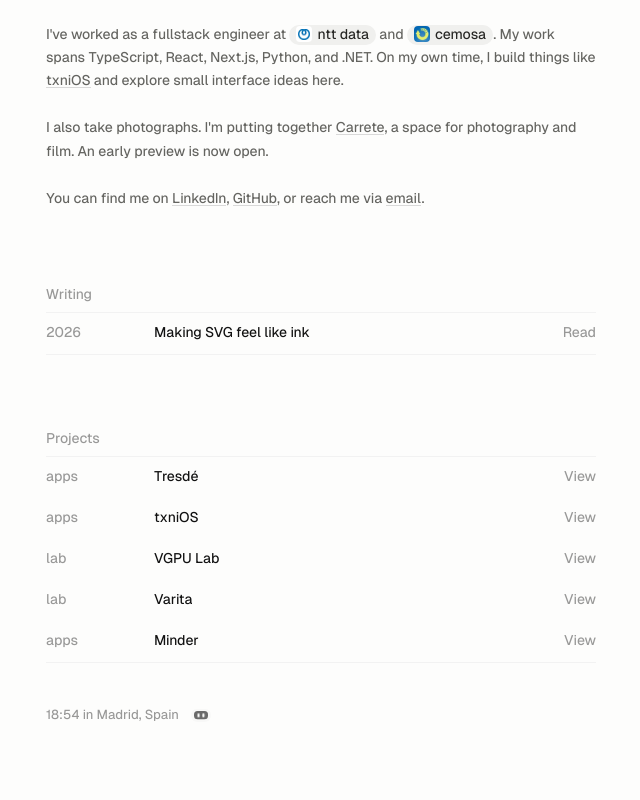
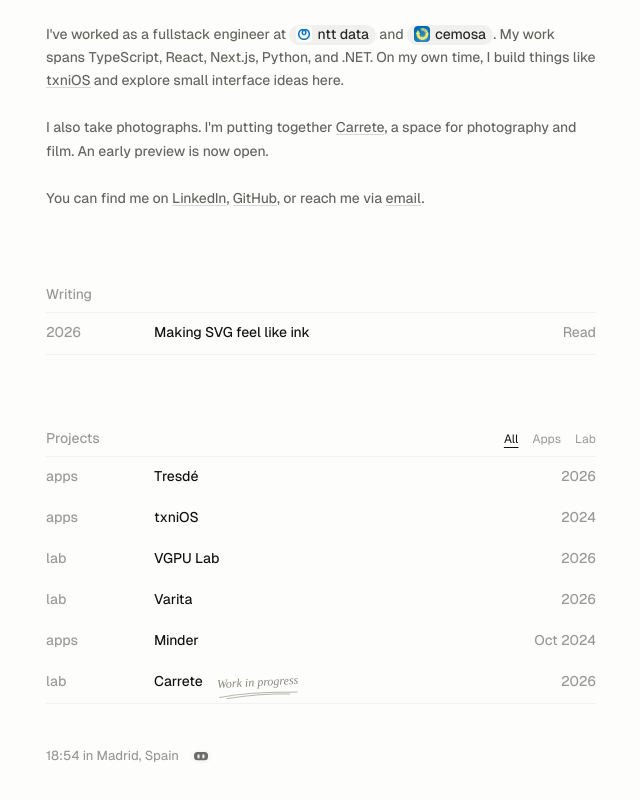
Before and after one commit to txnioh/inicio, a React (Vite) app: page / in a window 1280 px wide. Shown: the part 348-1148 px from the top of the page, without its empty margins (319-959 px from the left). Built offline with nearby package versions, Linux system fonts and the light colour scheme.

Commit message:
Refine Carrete interactions and add project filtering

```diff
--- a/src/app/carrete/Carrete.tsx
+++ b/src/app/carrete/Carrete.tsx
@@ -34,7 +34,6 @@ export default function Carrete() {
   const open = useCallback((index: number) => setSelected(index), []);
   const close = useCallback(() => setSelected(null), []);
   const settled = loaded.length + failed === collection.length;
-  const percentage = collection.length ? Math.round(loaded.length / collection.length * 100) : 100;
   const showIntro = () => {
     setEntered(false);
     setIntroVisible(true);
@@ -114,8 +113,9 @@ export default function Carrete() {
   return <main className={`carrete-page${entered ? ' has-entered' : ''}`} tabIndex={-1}>
     {Object.values(ghostMasks).map(src => <link key={src} rel="preload" as="image" href={src} />)}
     <header className="carrete-header">
-      <div className="carrete-heading" aria-hidden={!entered}>
-        {entered && <><h1>Carrete</h1><span className="carrete-count">{String(loaded.length).padStart(2, '0')}</span></>}
+      <div className="carrete-heading">
+        <h1 className="carrete-title">Carrete</h1>
+        {entered && <span className="carrete-count">{String(loaded.length).padStart(2, '0')}</span>}
       </div>
       <nav className="carrete-header-actions" aria-label="Carrete">
         <button className="minimal-basic-link carrete-text-button" popoverTarget="carrete-settings" aria-haspopup="dialog">Ajustes</button>
@@ -131,15 +131,11 @@ export default function Carrete() {
     {introVisible && <section className="carrete-intro" aria-label="Cargar el carrete" inert={entered}>
       <OrbitLens key={orbitReplay} frames={frames} reducedMotion={reducedMotion} settings={settings} />
       <div className="carrete-intro-center">
-        <h1>Carrete</h1>
-        <div className="carrete-progress" role="progressbar" aria-label="Fotografías y vídeos cargados"
-          aria-valuenow={percentage} aria-valuemin={0} aria-valuemax={100}>
-          <span>{String(percentage).padStart(2, '0')}</span><span className="carrete-percent-sign">%</span>
-        </div>
         <div className="carrete-enter-slot">
-          <button className="minimal-basic-link carrete-text-button carrete-enter"
+          <button className="carrete-text-button carrete-enter"
             disabled={!settled || !loaded.length} onClick={() => setEntered(true)}>
-            Entrar <span aria-hidden="true">↗</span>
+            <span>{settled && loaded.length ? 'Enter' : 'Preparing…'}</span>
+            <span className="carrete-enter-arrow" aria-hidden="true">→</span>
           </button>
         </div>
         {settled && failed > 0 && <div className="carrete-load-error" role="status">
--- a/src/app/carrete/GhostReveal.tsx
+++ b/src/app/carrete/GhostReveal.tsx
@@ -39,18 +39,23 @@ export default function GhostReveal({ children }: { children: ReactNode }) {
   useEffect(() => {
     const element = ref.current!;
     if (typeof IntersectionObserver === 'undefined') { element.dataset.visible = 'true'; return; }
+    let timer: ReturnType<typeof setTimeout> | undefined;
     const observer = new IntersectionObserver(entries => {
       for (const entry of entries) {
-        if (entry.isIntersecting) element.dataset.visible = 'true';
+        if (entry.isIntersecting) {
+          clearTimeout(timer);
+          timer = setTimeout(() => { element.dataset.visible = 'true'; }, matchMedia('(prefers-reduced-motion: reduce)').matches ? 0 : delay * 1100);
+        }
         else {
+          clearTimeout(timer);
           delete element.dataset.visible;
           delete element.dataset.complete;
         }
       }
     }, { threshold: 0 });
     observer.observe(element);
-    return () => observer.disconnect();
-  }, []);
+    return () => { clearTimeout(timer); observer.disconnect(); };
+  }, [delay]);
   return <div ref={ref} className="carrete-ghost-reveal"
     style={{ '--ghost-order': delay, '--ghost-start': `${26 + delay * 5}%` } as CSSProperties}
     onAnimationEnd={event => {
--- a/src/app/carrete/InfiniteGrid.tsx
+++ b/src/app/carrete/InfiniteGrid.tsx
@@ -138,7 +138,15 @@ export default function InfiniteGrid({ media, reducedMotion, settings, replay, o
       if (event.key === 'Enter') {
         event.preventDefault();
         stop();
-        onOpen(mediaIndex(Math.floor((width / 2 - position.x) / cell), Math.floor((height / 2 - position.y) / cell), media.length));
+        const tiles = [...plane.querySelectorAll<HTMLButtonElement>('.carrete-tile')];
+        const nearest = tiles.reduce<HTMLButtonElement | null>((best, tile) => {
+          const distance = (candidate: HTMLButtonElement) => {
+            const rect = candidate.getBoundingClientRect();
+            return Math.hypot(rect.x + rect.width / 2 - width / 2, rect.y + rect.height / 2 - height / 2);
+          };
+          return !best || distance(tile) < distance(best) ? tile : best;
+        }, null);
+        if (nearest) onOpen(Number(nearest.dataset.mediaIndex));
       }
     };
     element.addEventListener('pointerdown', down);
@@ -174,13 +182,15 @@ export default function InfiniteGrid({ media, reducedMotion, settings, replay, o
           const index = mediaIndex(column, row, media.length);
           const { item, image } = media[index];
           const ratio = item.width / item.height;
-          const size = view.cell * [0.7, 0.79, 0.67, 0.74][wrap(index, 4)];
+          // Coordinate-based variations stay fixed while the infinite plane is panned.
+          const variation = wrap(column * 7 + row * 11, 9);
+          const size = view.cell * [1.12, .56, .84, .68, 1.04, .61, .92, .74, 1.18][variation];
           const width = ratio >= 1 ? size : size * ratio;
           const height = width / ratio;
-          const x = column * view.cell + (view.cell - width) / 2;
-          const y = row * view.cell + (view.cell - height) / 2 + (wrap(column, 2) ? 24 : -24);
-          return <button type="button" key={`${column}:${row}`} className="carrete-tile" tabIndex={-1}
-            style={{ width, height, transform: `translate3d(${x}px, ${y}px, 0)` } as CSSProperties}
+          const x = column * view.cell + (view.cell - width) / 2 + Math.sin(column * 13 + row * 7) * view.cell * .25;
+          const y = row * view.cell + (view.cell - height) / 2 + Math.cos(column * 5 + row * 17) * view.cell * .27;
+          return <button type="button" key={`${column}:${row}`} className="carrete-tile" data-media-index={index} tabIndex={-1}
+            style={{ width, height, zIndex: variation, transform: `translate3d(${x}px, ${y}px, 0) rotate(${Math.sin(column * 3 + row * 5) * 3}deg)` } as CSSProperties}
             aria-label={`Ampliar: ${item.alt}`} onClick={() => { if (!suppressClick.current) onOpen(index); }}>
             <GhostReveal key={replay}>
               <img src={image.src} alt={item.alt} width={item.width} height={item.height} draggable={false} />
--- a/src/app/components/ProjectShowcase.tsx
+++ b/src/app/components/ProjectShowcase.tsx
@@ -1,27 +1,38 @@
-import type { CSSProperties } from 'react';
+import { useState, type CSSProperties } from 'react';
 import { projects } from '../projects';
 
 export default function ProjectShowcase() {
+  const [filter, setFilter] = useState('all');
   return (
     <section className="minimal-project-list page-index">
-      <h3 id="projects-title" className="minimal-reveal-line">Projects</h3>
+      <div className="project-list-heading minimal-reveal-line">
+        <h3 id="projects-title">Projects</h3>
+        <div className="project-filters" role="group" aria-label="Filter projects">
+          {['all', 'apps', 'lab'].map(group => <button key={group} type="button"
+            aria-pressed={filter === group} onClick={() => setFilter(group)}>
+            {group === 'all' ? 'All' : group === 'apps' ? 'Apps' : 'Lab'}
+          </button>)}
+        </div>
+      </div>
       <ul>
         <li>
           <ul>
-            {projects.map((project, index) => (
+            {projects.filter(project => filter === 'all' || project.group === filter).map((project) => (
               <li key={project.title}>
                 <a
                   className="minimal-row-link minimal-reveal-line"
-                  style={{ '--index-row': `index-row-${index}` } as CSSProperties}
+                  style={{ '--index-row': `index-row-${project.title.toLowerCase().replace(/[^a-z]/g, '')}` } as CSSProperties}
                   href={project.href}
-                  target="_blank"
+                  target={project.href.startsWith('/') ? undefined : '_blank'}
                   rel="noopener noreferrer"
                 >
-                  <h2>{project.title}</h2>
-                  <span className="minimal-row-meta" aria-label={`${project.group} project`}>
+                  <div className="project-name"><h2 className={project.href === '/carrete' ? 'carrete-title' : undefined}>{project.title}</h2>
+                    {project.href === '/carrete' && <span className="project-wip">Work in progress<svg viewBox="0 0 110 9" aria-hidden="true"><path d="M2 6Q38 0 108 4M12 8Q57 3 98 6" /></svg></span>}
+                  </div>
+                  <span className="minimal-row-meta" aria-label={`${project.group} project, ${project.date}`}>
                     <span>{project.group}</span>
                     <span aria-hidden="true">/</span>
-                    <span>View</span>
+                    <span>{project.date}</span>
                   </span>
                 </a>
               </li>
--- a/src/app/globals.css
+++ b/src/app/globals.css
@@ -1124,3 +1124,23 @@ html[data-page-transition]::view-transition-new(root) { animation: page-fade-in
     cursor: url('/cursors/envelope.svg') 6 10, pointer;
   }
 }
+
+/* Project index */
+.project-list-heading { display: flex; align-items: baseline; justify-content: space-between; padding-bottom: 8px; border-bottom: 1px solid #f2f2f2; }
+.project-list-heading h3 { padding: 0; border: 0; }
+.project-filters { display: flex; gap: 14px; }
+.project-filters button { padding: 0; border: 0; background: none; color: #999; font: inherit; font-size: 12px; cursor: pointer; }
+.project-filters button[aria-pressed='true'] { color: #111; text-decoration: underline; text-underline-offset: 4px; }
+.project-filters button:focus-visible { outline: 1px solid; outline-offset: 4px; }
+.project-name { display: flex; align-items: baseline; gap: 14px; min-width: 0; }
+.project-wip { position: relative; color: #89877d; font: italic 12px 'Bradley Hand', 'Segoe Print', cursive; white-space: nowrap; transform: rotate(-3deg); }
+.project-wip svg { position: absolute; width: 100%; height: 9px; top: 100%; left: 0; fill: none; stroke: currentColor; stroke-width: .8; }
+.page-index .minimal-row-meta { width: auto; white-space: nowrap; }
+html[data-page-transition] .carrete-title { view-transition-name: carrete-title; }
+html[data-page-transition]::view-transition-group(carrete-title) { animation-duration: 650ms; animation-timing-function: cubic-bezier(.22,.8,.25,1); }
+html[data-page-transition]::view-transition-old(carrete-title),
+html[data-page-transition]::view-transition-new(carrete-title) { height: 100%; }
+@media (max-width: 480px) {
+  .project-name { flex-wrap: wrap; gap: 4px 8px; }
+  .project-wip { font-size: 10px; }
+}
--- a/src/app/projects.ts
+++ b/src/app/projects.ts
@@ -1,7 +1,8 @@
 export const projects = [
-  { title: 'Tresdé', group: 'apps', href: 'https://tresde.txnio.com' },
-  { title: 'txniOS', group: 'apps', href: 'https://os.txnio.com' },
-  { title: 'VGPU Lab', group: 'lab', href: 'https://vgpulab.txnio.com' },
-  { title: 'Varita', group: 'lab', href: 'https://varita.txnio.com' },
-  { title: 'Minder', group: 'apps', href: 'https://minder-txnio.vercel.app/' },
+  { title: 'Tresdé', group: 'apps', date: '2026', href: 'https://tresde.txnio.com' },
+  { title: 'txniOS', group: 'apps', date: '2024', href: 'https://os.txnio.com' },
+  { title: 'VGPU Lab', group: 'lab', date: '2026', href: 'https://vgpulab.txnio.com' },
+  { title: 'Varita', group: 'lab', date: '2026', href: 'https://varita.txnio.com' },
+  { title: 'Minder', group: 'apps', date: 'Oct 2024', href: 'https://minder-txnio.vercel.app/' },
+  { title: 'Carrete', group: 'lab', date: '2026', href: '/carrete' },
 ] as const;
--- a/src/app/usePageNavigation.ts
+++ b/src/app/usePageNavigation.ts
@@ -47,7 +47,6 @@ export default function usePageNavigation() {
         document.querySelector<HTMLElement>('main')?.focus({ preventScroll: true });
       };
       if (!document.startViewTransition
-        || !matchMedia('(hover: hover) and (pointer: fine)').matches
         || matchMedia('(prefers-reduced-motion: reduce)').matches) {
         update();
         return;
```
Also changed, not shown: src/app/carrete/carrete.css (+11 -10 lines).
